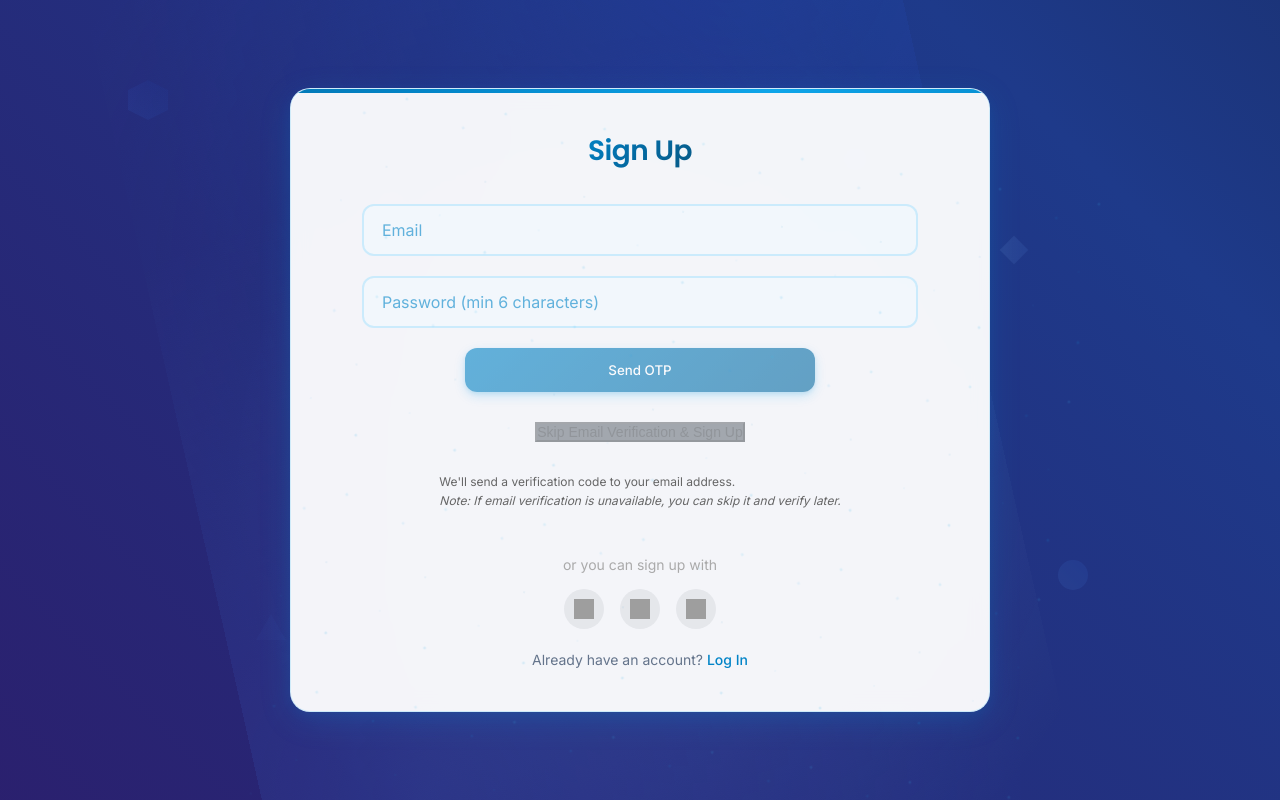
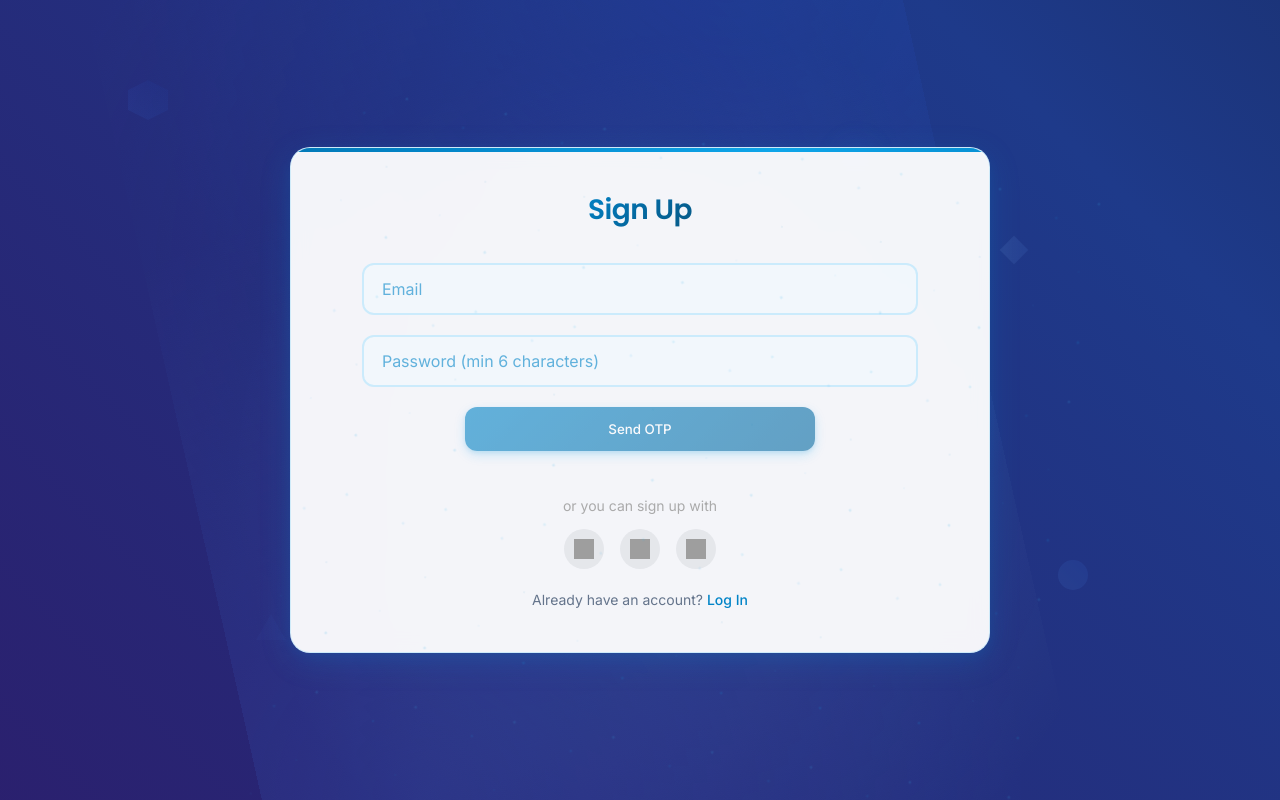
Before and after one commit to sadneya145/WhoWeAre-MBTIOceanTest, a React (Create React App) app in the folder frontend/: page /signup in a window 1280 px wide. Built offline with nearby package versions, Linux system fonts and the light colour scheme; grey boxes are pictures that could not be loaded; a small style sheet from the web is missing.

Commit message:
bug fix 1

```diff
--- a/frontend/src/Pages/LoginSignup/Login.js
+++ b/frontend/src/Pages/LoginSignup/Login.js
@@ -84,10 +84,10 @@ const Login = () => {
 
       if (isNewUser) {
         alert(`Welcome! Account created successfully with ${providerName}.`);
-        navigate("/home"); // New users also go to home
+        navigate("/"); // New users also go to home
       } else {
         alert(`Welcome back! Login successful with ${providerName}.`);
-        navigate("/home");
+        navigate("/");
       }
     } catch (error) {
       console.error(`${providerName} login error:`, error.code, error.message);
--- a/frontend/src/Pages/LoginSignup/Signup.js
+++ b/frontend/src/Pages/LoginSignup/Signup.js
@@ -458,7 +458,7 @@ const Signup = () => {
               {loading ? 'Processing...' : 'Send OTP'}
             </button>
 
-            <button
+            {/* <button
               className="skip-otp-button"
               type="button"
               onClick={() => {
@@ -473,13 +473,13 @@ const Signup = () => {
               }}
             >
               Skip Email Verification & Sign Up
-            </button>
+            </button> */}
 
-            <p style={{ fontSize: '12px', color: '#666', marginTop: '10px' }}>
+            {/* <p style={{ fontSize: '12px', color: '#666', marginTop: '10px' }}>
               We'll send a verification code to your email address.
               <br />
               <em>Note: If email verification is unavailable, you can skip it and verify later.</em>
-            </p>
+            </p> */}
           </>
         )}
 
@@ -504,7 +504,7 @@ const Signup = () => {
               {loading ? 'Verifying...' : 'Verify OTP & Signup'}
             </button>
 
-            <div style={{ marginTop: '15px' }}>
+            {/* <div style={{ marginTop: '15px' }}>
               <button
                 type="button"
                 onClick={resendOtp}
@@ -534,7 +534,7 @@ const Signup = () => {
               >
                 Skip Verification
               </button>
-            </div>
+            </div> */}
           </>
         )}
 
```
